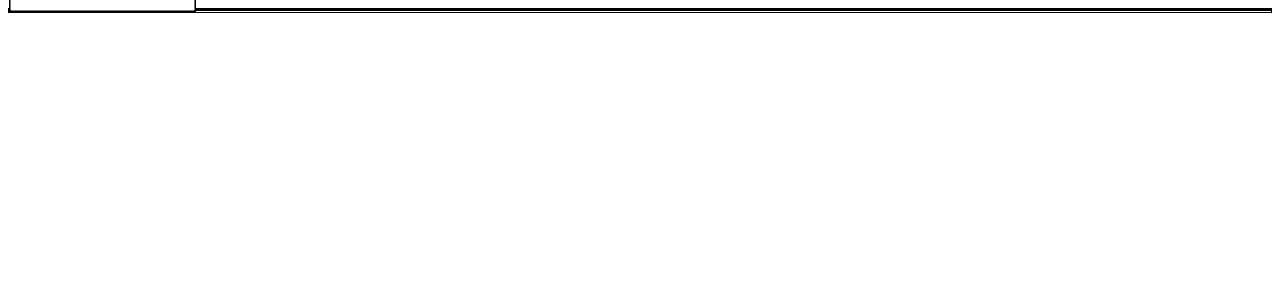
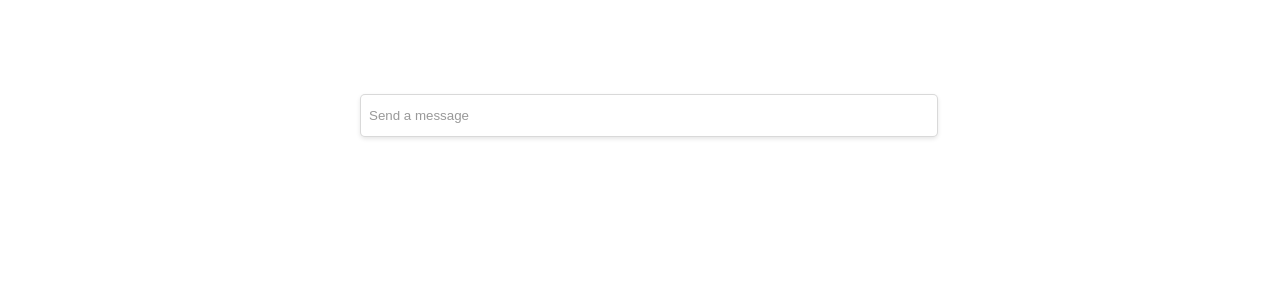
Before and after one commit to Carolcol/chat-gpt-clone, a Next.js app in the folder chat-ai-streaming-project/: page /components/ChatWindow in a window 1280 px wide. Shown: the top 300 px of the page. Built offline with nearby package versions, Linux system fonts and the light colour scheme.

Commit message:
input styles

```diff
--- a/chat-ai-streaming-project/next.config.js
+++ b/chat-ai-streaming-project/next.config.js
@@ -1,4 +1,14 @@
 /** @type {import('next').NextConfig} */
-const nextConfig = {}
+const nextConfig = {
+    modularizeImports: {
+        "react-bootstrap": {
+            transform: "react-bootstrap/{{member}}",
+        },
+        lodash: {
+            transform: "lodash/{{member}}",
+        },
+    },
+
+}
 
 module.exports = nextConfig
--- a/chat-ai-streaming-project/pages/components/ChatWindow.tsx
+++ b/chat-ai-streaming-project/pages/components/ChatWindow.tsx
@@ -16,7 +16,6 @@
 `;
 
 const ChatArea = styled.div`
-  border: 1px solid black;
   position: relative;
   display: grid;
   grid-template-rows: 2fr 0.5fr;
@@ -24,9 +23,10 @@
 `;
 
 const UserInputContainer = styled.div`
-  border: 1px solid black;
-  position: absolute;
   bottom: 0;
+  display: flex;
+  justify-content: center;
+  align-items: center;
 `;
 
 type MessageTextProps = {
@@ -40,7 +40,6 @@
   border-bottom: 1px solid rgba(128, 128, 128, 0.1);
 `;
 const Messages = styled.div`
-  border: 1px solid black;
   overflow: auto;
   ::-webkit-scrollbar {
     display: none;
@@ -51,6 +50,25 @@
   isFlickerActive: boolean;
 };
 
+const Input = styled.input`
+  height: 25px;
+  overflow-y: hidden;
+  width: 100%;
+  border-radius: 5px;
+  border: 1px solid rgba(128, 128, 128, 0.3);
+  box-shadow: 0 2px 4px rgba(0, 0, 0, 0.1);
+  :focus {
+    outline: none;
+  }
+  padding: 8px;
+  ::placeholder {
+    color: #999; /* Cor do placeholder */
+  }
+`;
+
+const Form = styled.form`
+  width: 35rem;
+`;
 const Cursor = styled.svg<CursorProps>`
   width: 1ch;
   animation: ${flickerAnimation} 0.5s infinite;
@@ -116,9 +134,13 @@
         ))}
       </Messages>
       <UserInputContainer>
-        <form onSubmit={handleInputSubmit}>
-          <input value={input} onChange={handleInputChange} />
-        </form>
+        <Form onSubmit={handleInputSubmit}>
+          <Input
+            placeholder="Send a message"
+            value={input}
+            onChange={handleInputChange}
+          />
+        </Form>
       </UserInputContainer>
     </ChatArea>
   );
```
Also changed, not shown: chat-ai-streaming-project/.babelrc (deleted).
